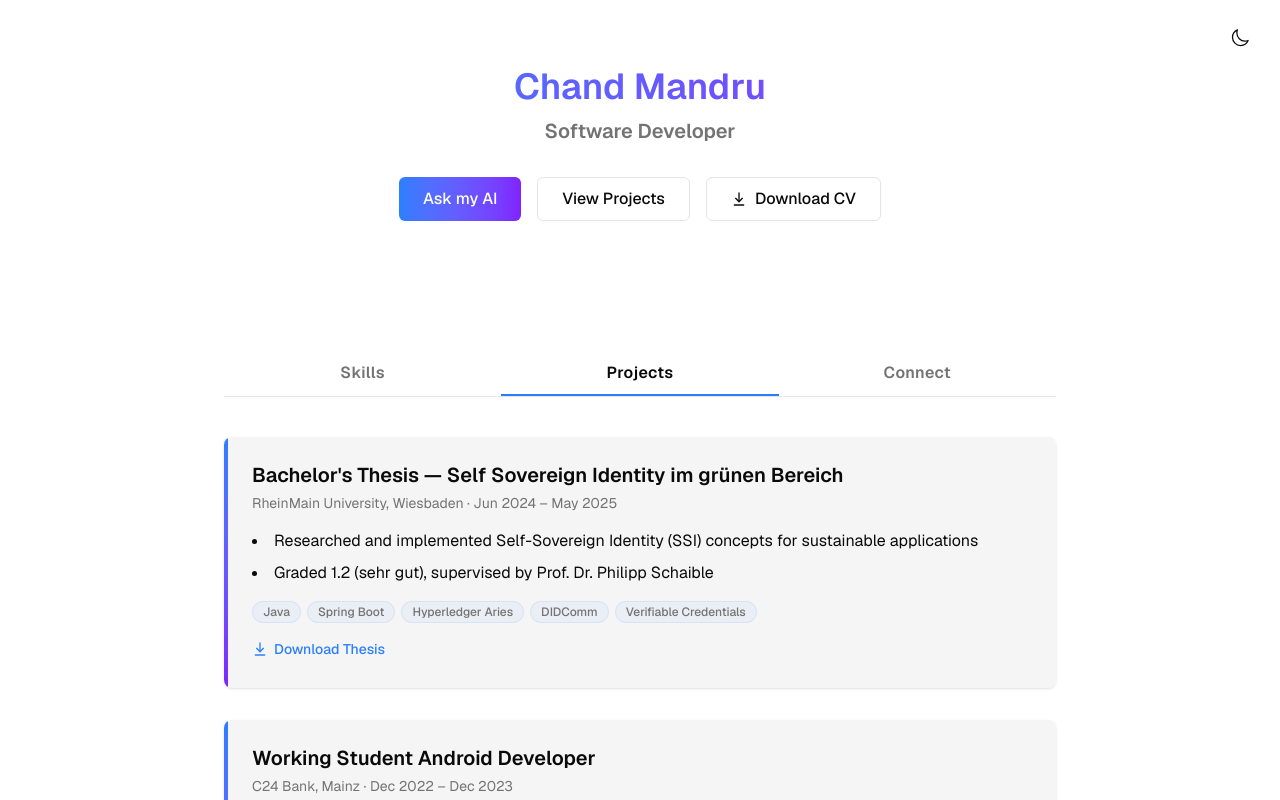
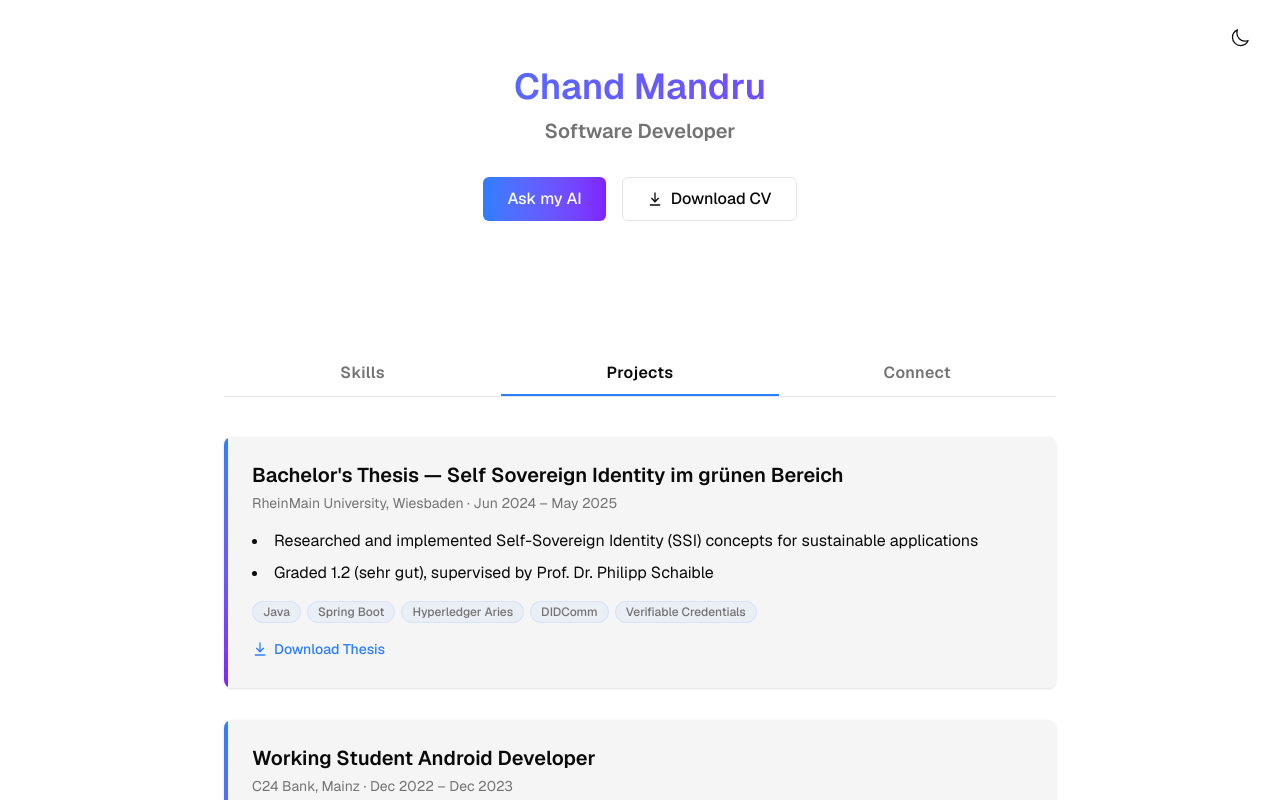
Before and after one commit to ChandMandru/portfolio, a Next.js app: page / in a window 1280 px wide. Shown: the top 800 px of the page. Built offline with nearby package versions, Linux system fonts and the light colour scheme.

Commit message:
feat(03): update hero with new CV and remove View Projects button
Replace CV PDF with updated Lebenslauf. Remove View Projects CTA since
content is now accessed via tabbed navigation.

```diff
--- a/src/components/HeroSection.tsx
+++ b/src/components/HeroSection.tsx
@@ -19,12 +19,6 @@ export function HeroSection() {
             className="inline-flex items-center justify-center h-11 px-6 rounded-md bg-gradient-to-r from-blue-500 to-violet-600 dark:from-blue-400 dark:to-violet-500 text-white font-medium hover:opacity-90 transition-opacity duration-150 focus-visible:outline-2 focus-visible:outline-offset-2 focus-visible:outline-blue-500 w-full sm:w-auto"
           >
             Ask my AI
-          </a>
-          <a
-            href="#experience"
-            className="inline-flex items-center justify-center h-11 px-6 rounded-md border border-border text-foreground font-medium hover:bg-muted transition-colors duration-150 focus-visible:outline-2 focus-visible:outline-offset-2 focus-visible:outline-blue-500 w-full sm:w-auto"
-          >
-            View Projects
           </a>
           <a
             href="/Chand-Mandru-CV.pdf"
```
Also changed, not shown: 1 other file (tests, documents, lock files or other folders).
